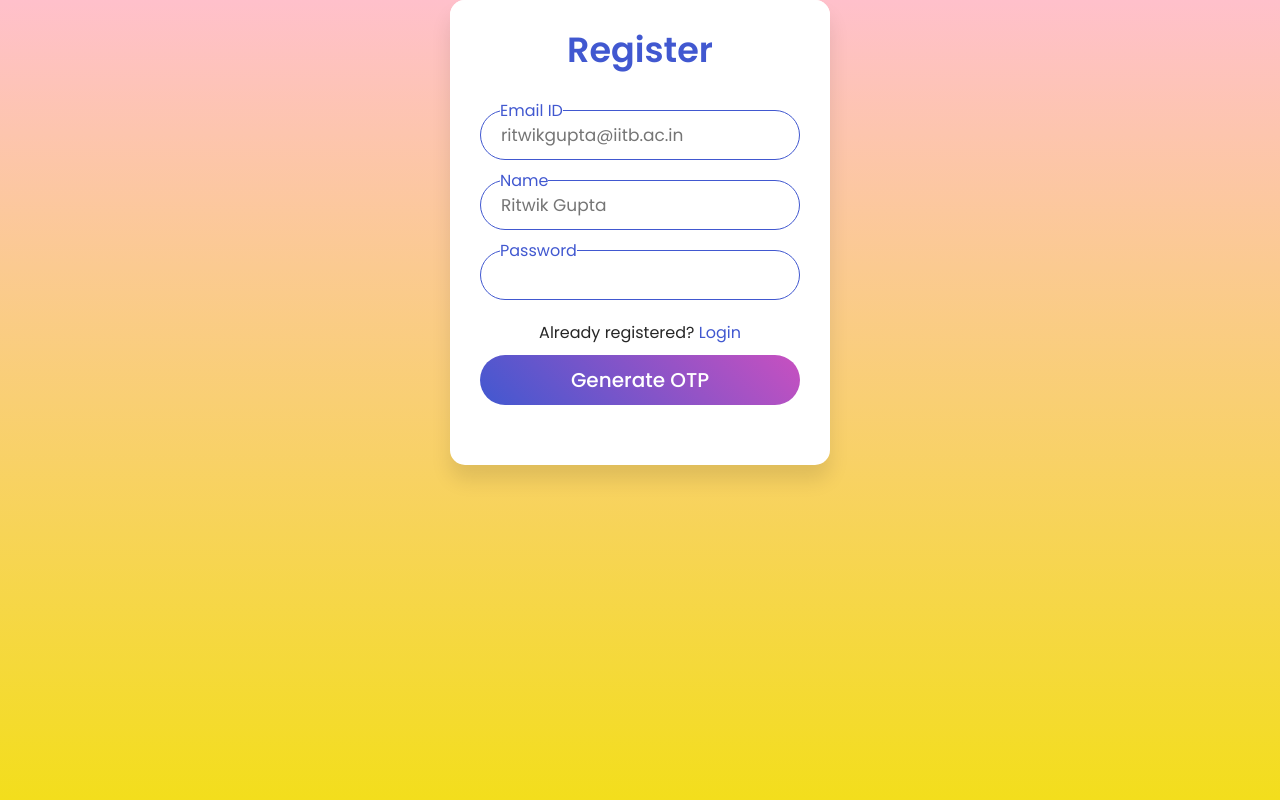
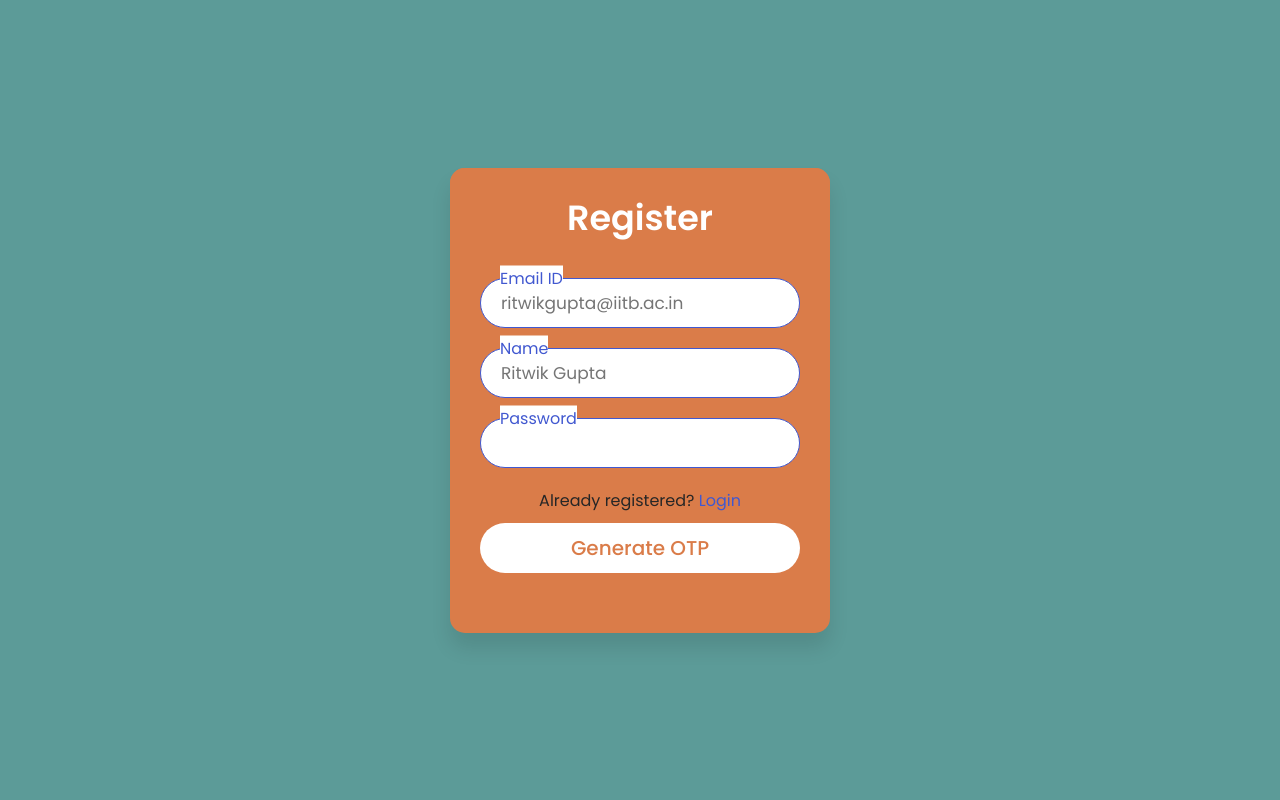
Before and after one commit to SarcWeb21/ASMP, a Django app: page /register/ in a window 1280 px wide. Run offline with Django 3.2, Linux system fonts and the light colour scheme.

Commit message:
Minor changes in frontend

```diff
--- a/static/formstyle.css
+++ b/static/formstyle.css
@@ -1,4 +1,5 @@
 @import url('https://fonts.googleapis.com/css?family=Poppins:400,500,600,700&display=swap');
+{% load static %}
 *{
   margin: 0;
   padding: 0;
@@ -6,11 +7,14 @@
   font-family: 'Poppins', sans-serif;
 }
 html,body{
+  display: grid;
   height: 100%;
+  width: 100%;
   place-items: center;
   /*background: linear-gradient(-135deg, #c850c0, #4158d0);*/
   /*background: #c850c0;
   background-image: url(../img/bgimage.jpg);*/
+  background-color: #5c9b98;
   background-size: cover;
   /*background: linear-gradient(rgba(141, 153, 174, 0.8), rgba(141, 153, 174, 0.5)), url("samuel-beckett-bridge.jpg") no-repeat fixed;
   background-size: contain;*/
@@ -22,7 +26,7 @@ html,body{
 }
 .wrapper{
   width: 380px;
-  background: #fff;
+  background: #da7c49;
   border-radius: 15px;
   box-shadow: 0px 15px 20px rgba(0,0,0,0.1);
 }
@@ -31,11 +35,11 @@ html,body{
   font-weight: 600;
   text-align: center;
   line-height: 80px;
-  color: #4158d0;
+  color: white;
   user-select: none;
   padding: 10px 0 0 0;
   border-radius: 15px 15px 0 0;
-  background: white;
+  background: #da7c49;
 }
 .wrapper form{
   padding: 0px 30px 50px 30px;
@@ -106,14 +110,14 @@ form .content .pass-link{
   color: black;
 }
 form .field input[type="submit"]{
-  color: #fff;
+  color: #da7c49;
   border: none;
   padding-left: 0;
   margin-top: -10px;
   font-size: 20px;
   font-weight: 500;
   cursor: pointer;
-  background: linear-gradient(-135deg, #c850c0, #4158d0);
+  background: #fff;
   transition: all 0.3s ease;
 }
 form .field input[type="submit"]:active{
@@ -133,7 +137,3 @@ form .pass-link a:hover,
 form .signup-link a:hover{
   text-decoration: underline;
 }
-
-.alert-message{
-  padding: 0px 30px;
-}
--- a/templates/login_ritwik.html
+++ b/templates/login_ritwik.html
@@ -5,9 +5,8 @@
     <meta charset="utf-8">
     <link rel="stylesheet" href="{% static 'formstyle.css' %}"/>
 </head>
-<body style="background: linear-gradient(pink, rgb(243, 222, 28)) !important">
+<body>
 <div class="wrapper">
-
     <div class="form">
         <h3 class="title">Login</h3>
 
--- a/templates/register.html
+++ b/templates/register.html
@@ -5,7 +5,7 @@
     <meta charset="utf-8">
     <link rel="stylesheet" href="{% static 'formstyle.css' %}"/>
 </head>
-<body style="background: linear-gradient(pink, rgb(243, 222, 28)) !important">
+<body>
 <div class="wrapper">
     <div class="form">
         <h3 class="title">Register</h3>
```
Also changed, not shown: db.sqlite3.
